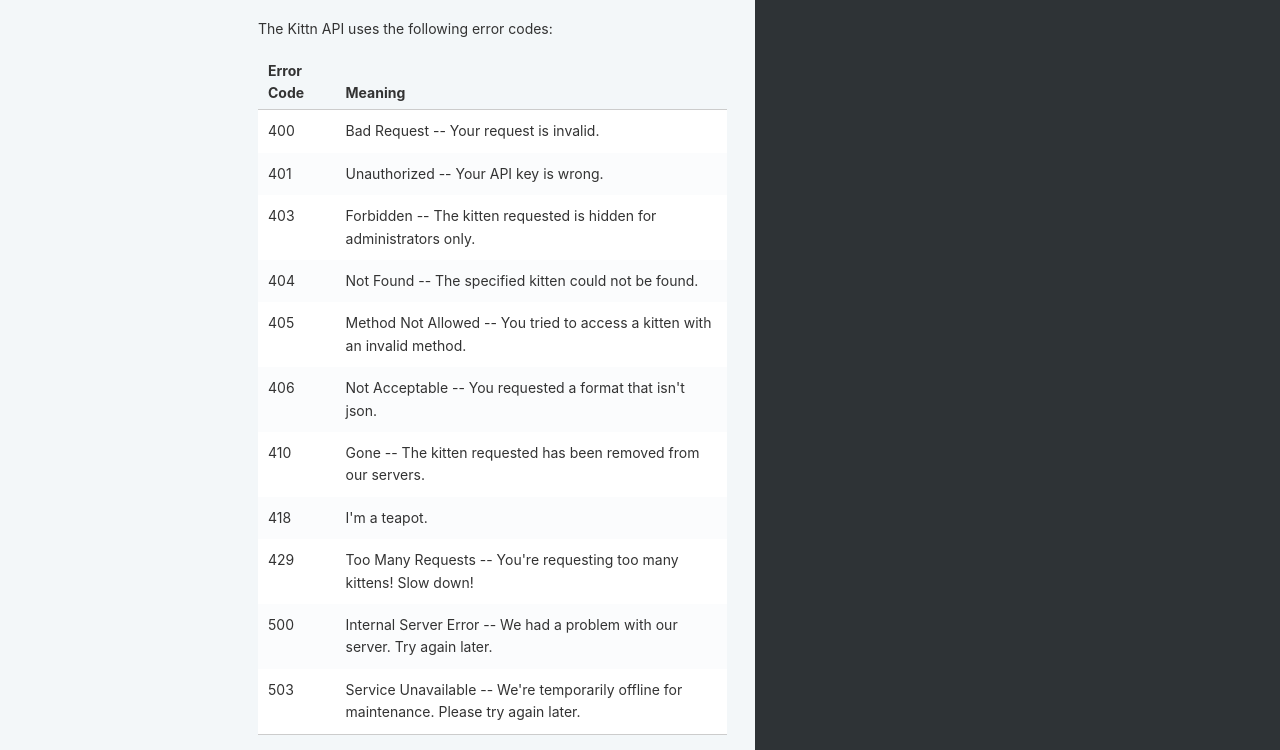
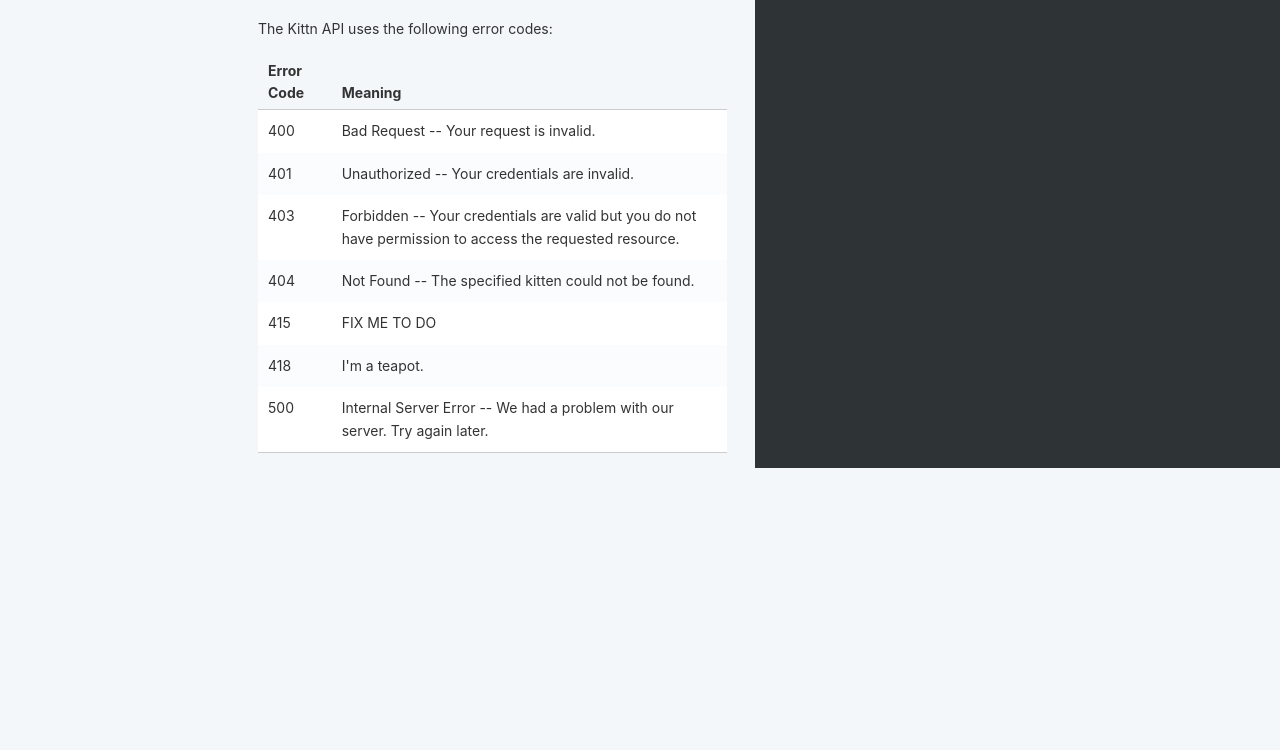
Before and after one commit to Holo-Host/saltmine, a plain HTML site: page docs/index.html in a window 1280 px wide. Shown: the part 1234-1984 px from the top of the page. After the commit the page ends 1702 px from the top, so only its background shows below. Drawn offline with Linux system fonts and the light colour scheme.

Commit message:
adding documentation

```diff
--- a/docs/index.html
+++ b/docs/index.html
@@ -316,43 +316,27 @@
 </tr>
 <tr>
 <td>401</td>
-<td>Unauthorized -- Your API key is wrong.</td>
+<td>Unauthorized -- Your credentials are invalid.</td>
 </tr>
 <tr>
 <td>403</td>
-<td>Forbidden -- The kitten requested is hidden for administrators only.</td>
+<td>Forbidden -- Your credentials are valid but you do not have permission to access the requested resource.</td>
 </tr>
 <tr>
 <td>404</td>
 <td>Not Found -- The specified kitten could not be found.</td>
 </tr>
 <tr>
-<td>405</td>
-<td>Method Not Allowed -- You tried to access a kitten with an invalid method.</td>
-</tr>
-<tr>
-<td>406</td>
-<td>Not Acceptable -- You requested a format that isn&#39;t json.</td>
-</tr>
-<tr>
-<td>410</td>
-<td>Gone -- The kitten requested has been removed from our servers.</td>
+<td>415</td>
+<td>FIX ME TO DO</td>
 </tr>
 <tr>
 <td>418</td>
 <td>I&#39;m a teapot.</td>
 </tr>
 <tr>
-<td>429</td>
-<td>Too Many Requests -- You&#39;re requesting too many kittens! Slow down!</td>
-</tr>
-<tr>
 <td>500</td>
 <td>Internal Server Error -- We had a problem with our server. Try again later.</td>
-</tr>
-<tr>
-<td>503</td>
-<td>Service Unavailable -- We&#39;re temporarily offline for maintenance. Please try again later.</td>
 </tr>
 </tbody></table>
 
```
Also changed, not shown: 1 other file.
